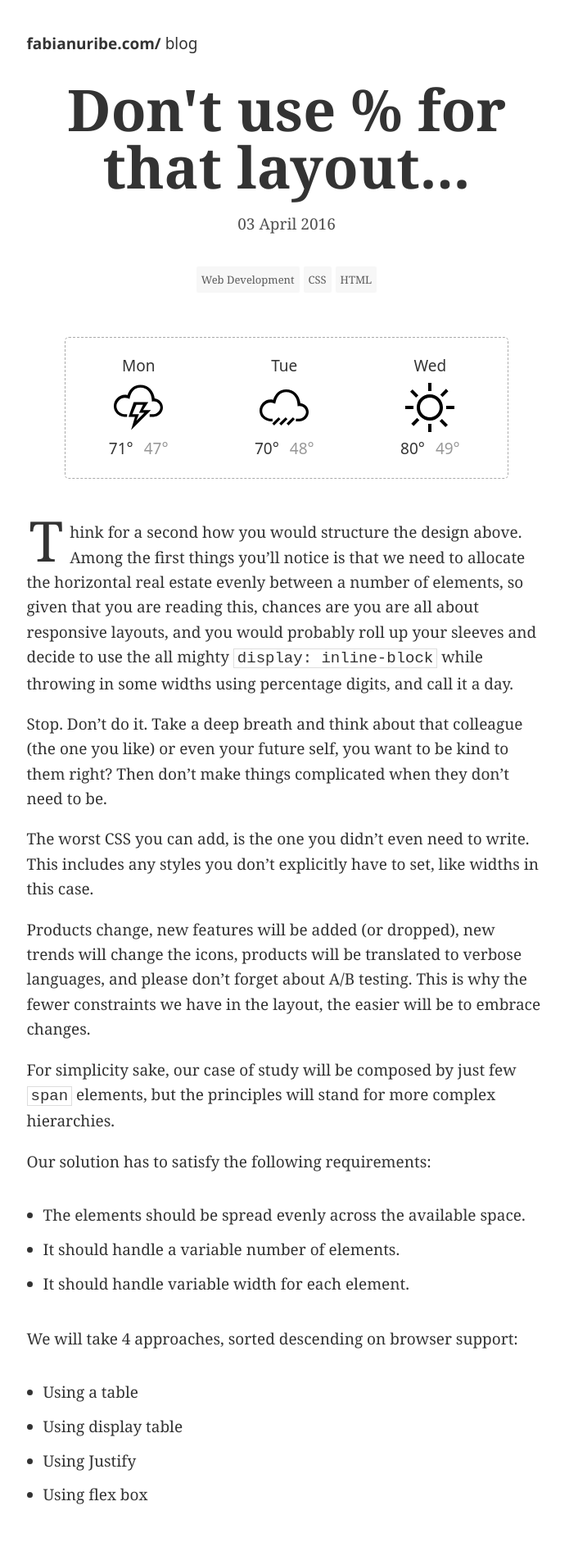
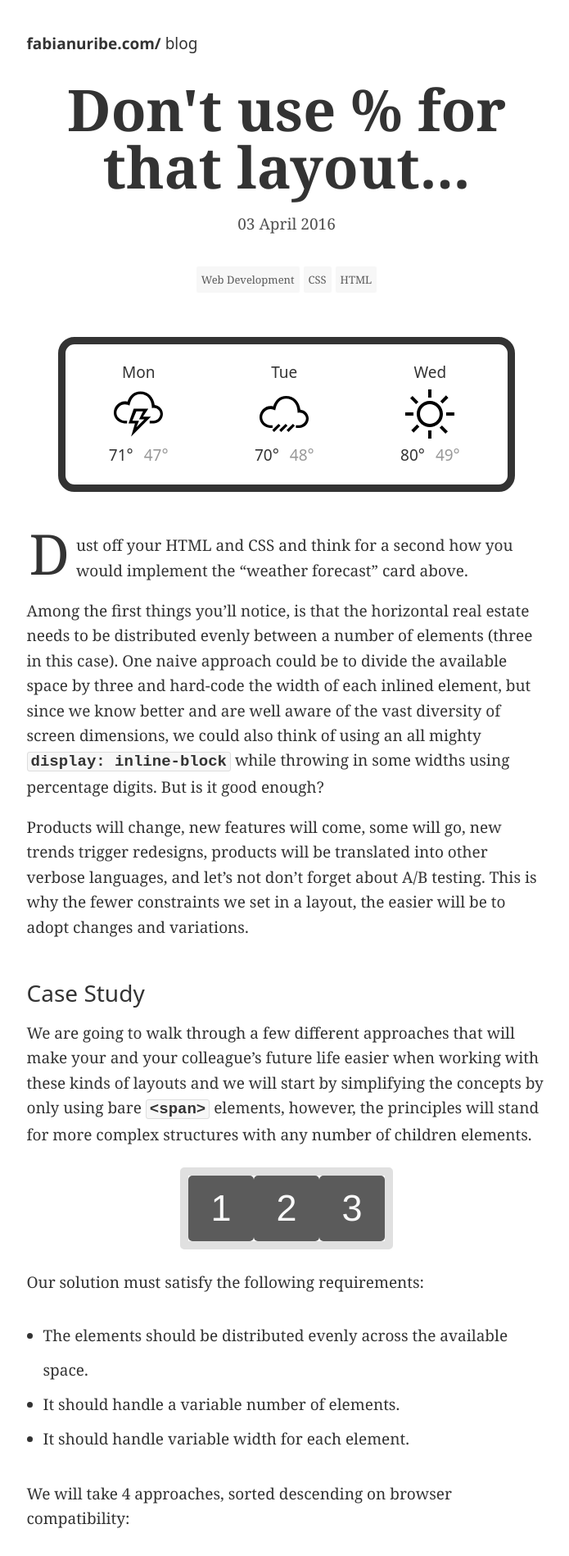
Before and after one commit to fabianuribe/fabianuribe.github.io, a Jekyll site: the page built from _posts/2015-11-02-dont-use-percentages-for-that-layout.markdown, in a window 1280 px wide. Shown: the top 1898 px of the page at 82% size, without its empty margins (290-985 px from the left). Built offline with Jekyll 4.4.1, drawn with Linux system fonts in a browser that asks for light colours; some web fonts are replaced; some of the changed text lies outside the part shown.

Commit message:
Fix some grammar and minor CSS tweaks

````diff
--- a/_posts/2015-11-02-dont-use-percentages-for-that-layout.markdown
+++ b/_posts/2015-11-02-dont-use-percentages-for-that-layout.markdown
@@ -28,23 +28,31 @@ tags: [Web-Development, CSS, HTML]
     </li>
 </ul>
 
-Think for a second how you would structure the design above. Among the first things you'll notice is that we need to allocate the horizontal real estate evenly between a number of elements, so given that you are reading this, chances are you are all about responsive layouts, and you would probably roll up your sleeves and decide to use the all mighty `display: inline-block` while throwing in some widths using percentage digits, and call it a day.
+Dust off your HTML and CSS and think for a second how you would implement the “weather forecast” card above.
 
-Stop. Don't do it. Take a deep breath and think about that colleague (the one you like) or even your future self, you want to be kind to them right? Then don't make things complicated when they don't need to be.
+Among the first things you’ll notice, is that the horizontal real estate needs to be distributed evenly between a number of elements (three in this case). One naive approach could be to divide the available space by three and hard-code the width of each inlined element, but since we know better and are well aware of the vast diversity of screen dimensions, we could also think of using an all mighty `display: inline-block` while throwing in some widths using percentage digits. But is it good enough?
 
-The worst CSS you can add, is the one you didn't even need to write. This includes any styles you don't explicitly have to set, like widths in this case.
+Products will change, new features will come, some will go, new trends trigger redesigns, products will be translated into other verbose languages, and let's not don’t forget about A/B testing. This is why the fewer constraints we set in a layout, the easier will be to adopt changes and variations.
 
-Products change, new features will be added (or dropped), new trends will change the icons, products will be translated to verbose languages, and please don't forget about A/B testing. This is why the fewer constraints we have in the layout, the easier will be to embrace changes.
+### Case Study
 
-For simplicity sake, our case of study will be composed by just few `span` elements, but the principles will stand for more complex hierarchies.
+We are going to walk through a few different approaches that will make your and your colleague's future life easier when working with these kinds of layouts and we will start by simplifying the concepts by only using bare `<span>` elements, however, the principles will stand for more complex structures with any number of children elements.
 
-Our solution has to satisfy the following requirements:
+<div class="sample sample-b">
+    <div>
+        <span>1</span>
+        <span>2</span>
+        <span>3</span>
+    </div>
+</div>
 
-- The elements should be spread evenly across the available space.
+Our solution must satisfy the following requirements:
+
+- The elements should be distributed evenly across the available space.
 - It should handle a variable number of elements.
 - It should handle variable width for each element.
 
-We will take 4 approaches, sorted descending on browser support:
+We will take 4 approaches, sorted descending on browser compatibility:
 
 - Using a table
 - Using display table
@@ -53,7 +61,7 @@ We will take 4 approaches, sorted descending on browser support:
 
 ### The \<table\> element
 
-Even though some people will laugh at you for using a ```<table>``` element, if absolute cross-browser compatibility is a requirement, this is the way to go.
+Even though some people could laugh at the thought of using ```<table>``` elements in these days, if absolute cross-browser compatibility is a requirement, this is the way to go.
 
 <div class="sample sample-a">
     <table>
--- a/css/dont-use-percentages-for-that-layout.css
+++ b/css/dont-use-percentages-for-that-layout.css
@@ -56,8 +56,8 @@
 }
 #spec,
 #result {
-    border: 1px dashed #AAA;
-    border-radius: 5px;
+    border: 9px solid #333;
+    border-radius: 20px;
     font-family: "Noto Sans",sans-serif;
     margin: 50px auto;
     padding: 14px 0;
--- a/css/main.css
+++ b/css/main.css
@@ -261,6 +261,12 @@ footer .avatar {
     padding-right: 8px;
     padding-left: 3px;
     font-family: Georgia;
+}
+
+p code {
+    border-radius: 3px;
+    background: #f7f7f7;
+    font-weight: bold;
 }
 
 /* terminal */
````
Also changed, not shown: assets/css/dont-use-percentages-for-that-layout.min.css, assets/css/main.min.css.
